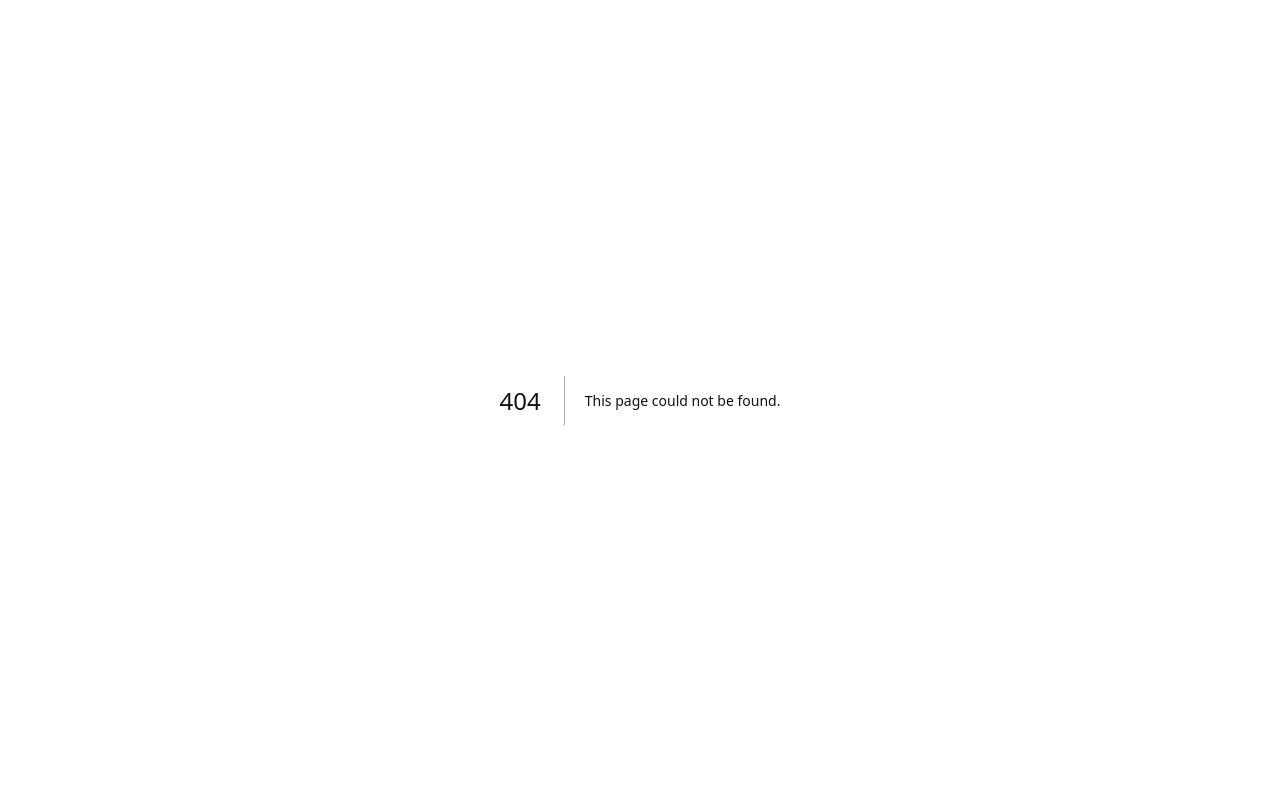
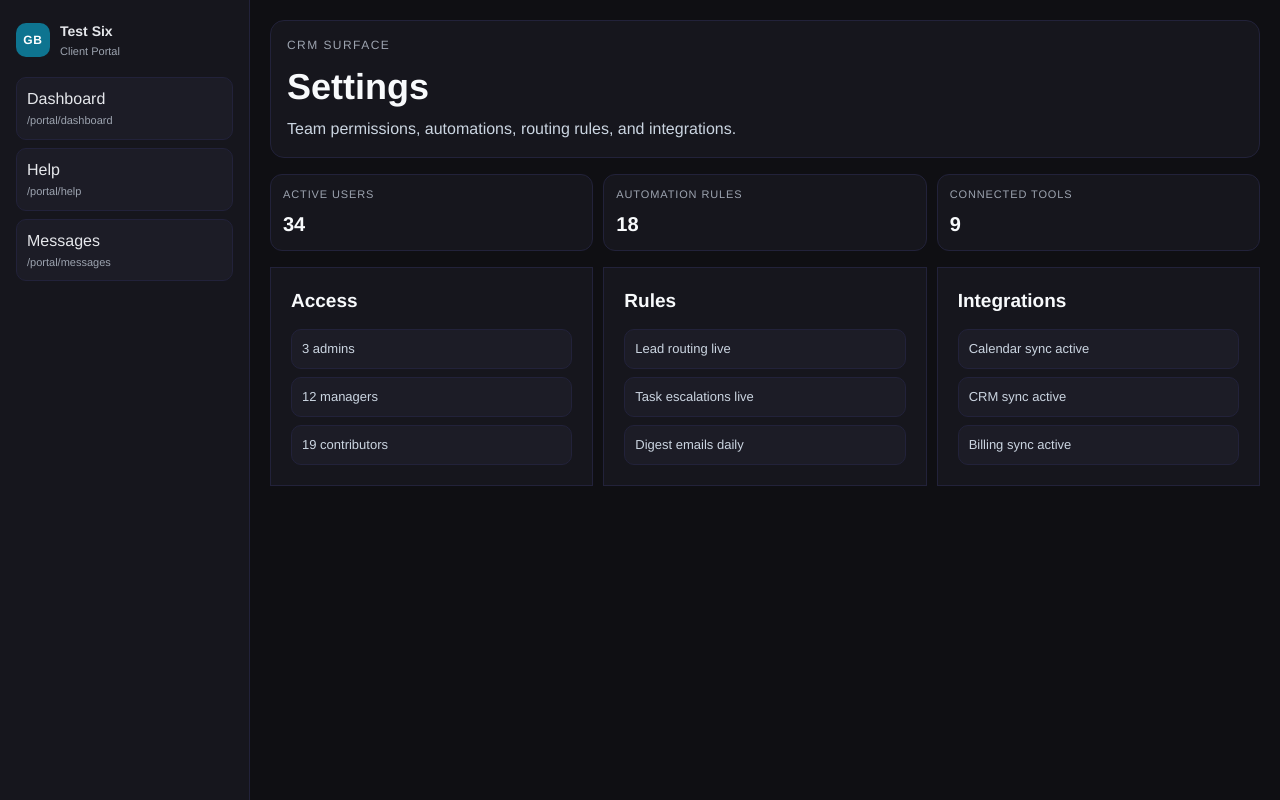
Before and after one commit to ausarrambeau/my_tenant_slug, a Next.js app: page /portal/settings in a window 1280 px wide. Before the commit this address had no page. Built offline with nearby package versions, Linux system fonts and the light colour scheme.

Commit message:
chore(agentic): apply tenant scaffold for test_six

```diff
--- /dev/null
+++ b/app/portal/settings/page.tsx
@@ -0,0 +1,140 @@
+const page = {
+  "title": "Settings",
+  "description": "Team permissions, automations, routing rules, and integrations.",
+  "routePath": "/portal/settings",
+  "moduleKey": "settings",
+  "companyName": "Test Six",
+  "navItems": [
+    {
+      "label": "Dashboard",
+      "path": "/portal/dashboard",
+      "external": false
+    },
+    {
+      "label": "Help",
+      "path": "/portal/help",
+      "external": false
+    },
+    {
+      "label": "Messages",
+      "path": "/portal/messages",
+      "external": false
+    }
+  ]
+} as const;
+const composition = {
+  "surface": {
+    "key": "settings",
+    "path": "/portal/settings",
+    "title": "Settings",
+    "description": "Team permissions, automations, routing rules, and integrations."
+  },
+  "kpis": [
+    {
+      "label": "Active Users",
+      "value": "34"
+    },
+    {
+      "label": "Automation Rules",
+      "value": "18"
+    },
+    {
+      "label": "Connected Tools",
+      "value": "9"
+    }
+  ],
+  "columns": [
+    {
+      "title": "Access",
+      "items": [
+        "3 admins",
+        "12 managers",
+        "19 contributors"
+      ]
+    },
+    {
+      "title": "Rules",
+      "items": [
+        "Lead routing live",
+        "Task escalations live",
+        "Digest emails daily"
+      ]
+    },
+    {
+      "title": "Integrations",
+      "items": [
+        "Calendar sync active",
+        "CRM sync active",
+        "Billing sync active"
+      ]
+    }
+  ]
+} as const;
+
+function normalizePath(path: string) {
+  const trimmed = String(path || "").trim();
+  if (!trimmed) return "/";
+  if (trimmed.startsWith("http://") || trimmed.startsWith("https://")) return "/";
+  return trimmed.startsWith("/") ? trimmed : `/${trimmed}`;
+}
+
+function isActive(path: string) {
+  return normalizePath(path) === normalizePath(page.routePath);
+}
+
+export default function TenantRoutePage() {
+  return (
+    <div className="crm-shell">
+      <aside className="crm-sidebar">
+        <div className="crm-brand">
+          <div className="crm-brand-mark">GB</div>
+          <div>
+            <p className="crm-brand-name">{page.companyName}</p>
+            <p className="crm-brand-sub">Client Portal</p>
+          </div>
+        </div>
+
+        <nav className="crm-nav" aria-label="Primary">
+          {page.navItems.map((item) => (
+            <a key={`${item.label}-${item.path}`} href={item.path} className={isActive(item.path) ? "crm-nav-link active" : "crm-nav-link"}>
+              <span>{item.label}</span>
+              <small>{item.path}</small>
+            </a>
+          ))}
+        </nav>
+      </aside>
+
+      <main className="crm-main">
+        <header className="crm-topbar">
+          <div>
+            <p className="eyebrow">CRM Surface</p>
+            <h1>{composition.surface.title}</h1>
+            <p className="tagline">{composition.surface.description}</p>
+          </div>
+        </header>
+
+        <section className="crm-kpis" aria-label="Surface KPIs">
+          {composition.kpis.map((kpi) => (
+            <article key={kpi.label} className="crm-kpi-card">
+              <p>{kpi.label}</p>
+              <h3>{kpi.value}</h3>
+            </article>
+          ))}
+        </section>
+
+        <section className="crm-grid-three">
+          {composition.columns.map((column) => (
+            <article key={column.title} className="panel panel-dark">
+              <h2>{column.title}</h2>
+              <ul className="crm-data-list">
+                {column.items.map((item) => (
+                  <li key={item}>{item}</li>
+                ))}
+              </ul>
+            </article>
+          ))}
+        </section>
+      </main>
+    </div>
+  );
+}
```
